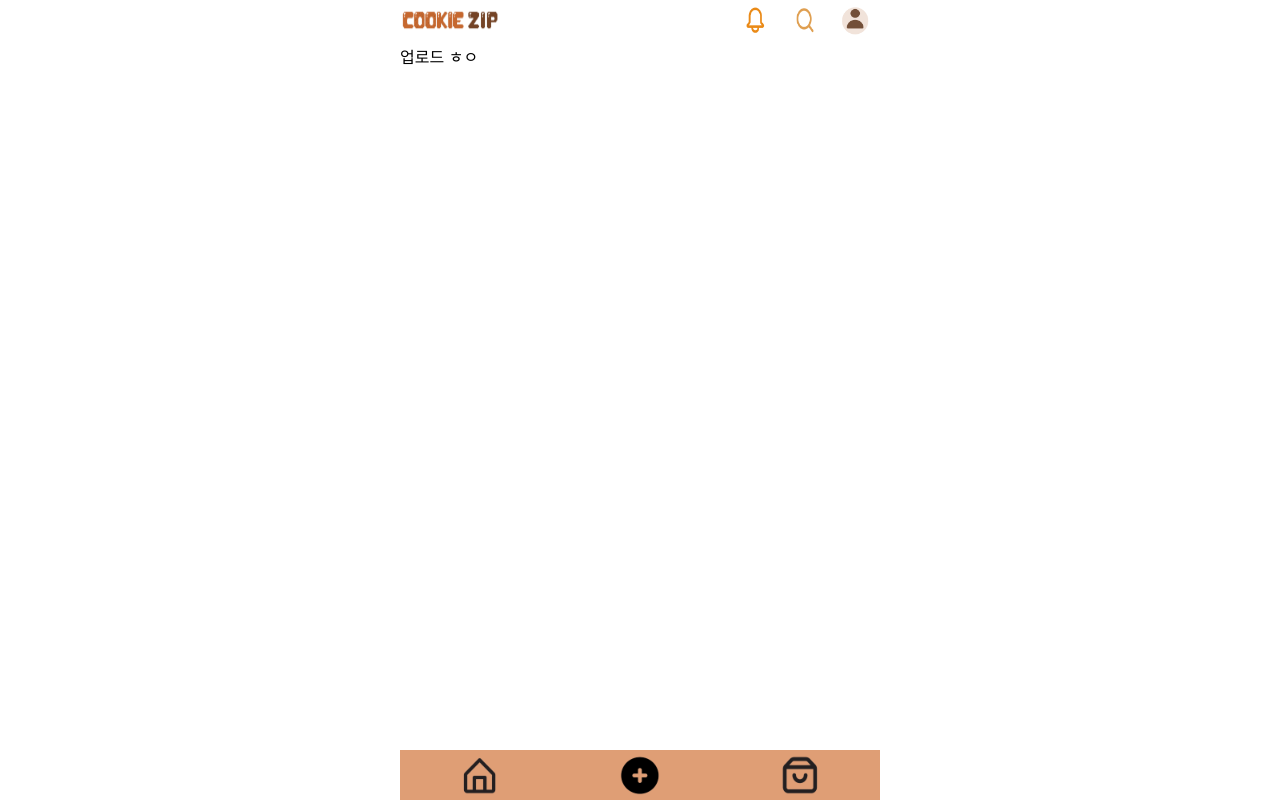
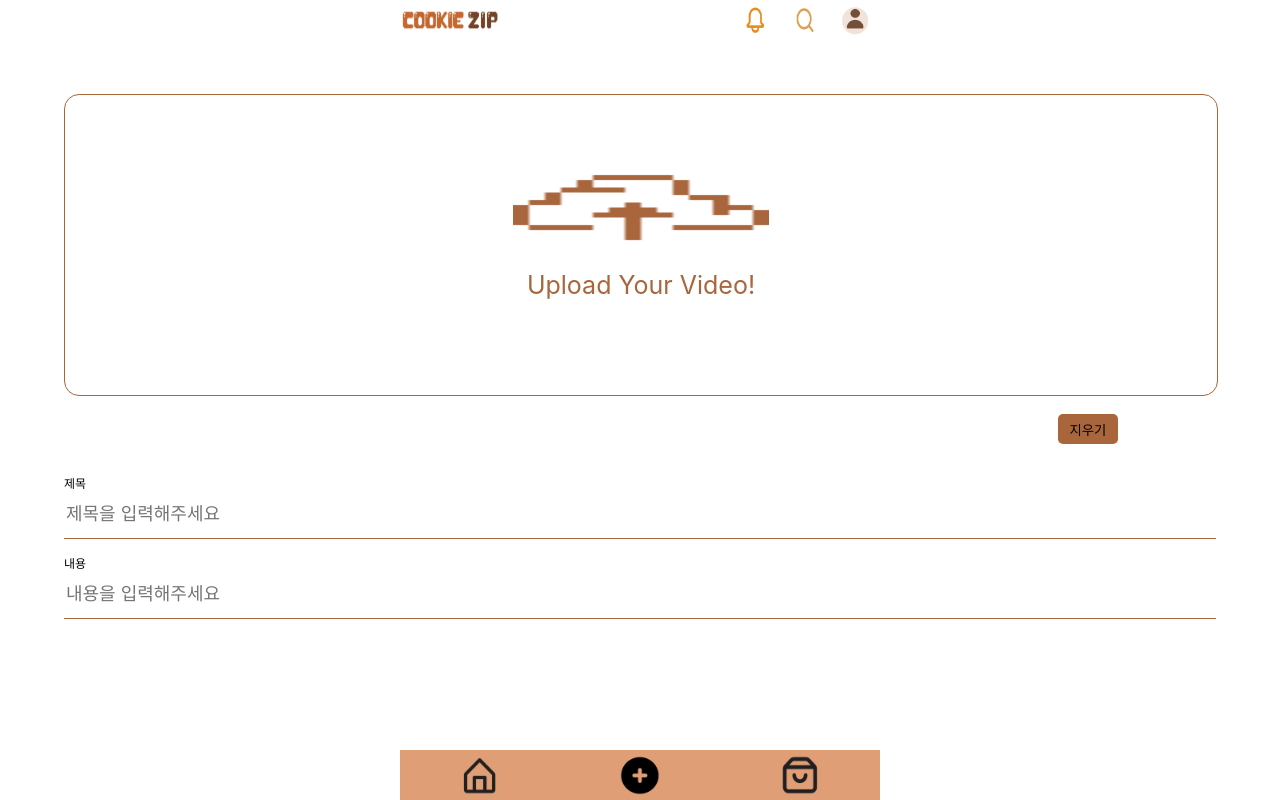
Before and after one commit to project-cookie-zip/cookie-zip, a Next.js app: page /videos/add in a window 1280 px wide. Built offline with nearby package versions, Linux system fonts and the light colour scheme.

Commit message:
styled addVideos UI && video preView set

```diff
--- a/pages/videos/add.tsx
+++ b/pages/videos/add.tsx
@@ -1,8 +1,149 @@
+import { useState } from "react";
 import styled from "styled-components";
-import { Layout } from "../../src/components/layout/Layout";
+import Image from "next/image";
+import Link from "next/link";
 
 export default function Add() {
-    return(
-        <div>업로드 ㅎㅇ</div>
-    )
-};
+  const [mediaView, setMediaView] = useState("");
+
+  const uploadFile = (file: any) => {
+    const videourl = URL.createObjectURL(file);
+    setMediaView(videourl);
+    // const fileReader = new FileReader();
+    // fileReader.readAsDataURL(file);
+    // fileReader.onload = () => {
+    //   const fileType = file.type.split("/")[0]
+  };
+
+  const deleteVideo = () => {
+    setMediaView("");
+  };
+
+  return (
+    <FormContainer>
+      <VideoWrap>
+        <VideoView
+          style={mediaView === "" ? { display: "none" } : { display: "block" }}
+          src={mediaView}
+          controls
+        ></VideoView>
+        <UploadLabel
+          htmlFor="uploadFile"
+          style={mediaView !== "" ? { display: "none" } : { display: "flex" }}
+        >
+          <Image
+            src={require("../../src/images/cookieUploader.png")}
+            alt="https://icons8.com/icon/WLubF9R6RUtV/upload-to-cloud Upload to Cloud icon by https://icons8.com Icons8"
+          />
+          <p>Upload Your Video!</p>
+        </UploadLabel>
+        <input
+          style={{ display: "none" }}
+          id="uploadFile"
+          type="file"
+          accept="video/mp4,video/mkv, video/x-m4v,video/*"
+          onChange={e => {
+            uploadFile(e.target.files[0]);
+          }}
+        />
+      </VideoWrap>
+      <CancelBtn type="button" onClick={deleteVideo}>
+        지우기
+      </CancelBtn>
+      <ContentsWrap>
+        <span>제목</span>
+        <input type="text" placeholder="제목을 입력해주세요" />
+        <span>내용</span>
+        <input type="text" placeholder="내용을 입력해주세요" />
+      </ContentsWrap>
+    </FormContainer>
+  );
+}
+
+const FormContainer = styled.form`
+  margin: 0 auto;
+  margin-top: 50px;
+  display: flex;
+  flex-direction: column;
+  align-items: center;
+
+  animation: addPostFadein 0.8s;
+  @keyframes addPostFadein {
+    from {
+      opacity: 0;
+    }
+    to {
+      opacity: 1;
+    }
+  }
+`;
+
+const VideoWrap = styled.div`
+  width: 90vw;
+  height: 300px;
+`;
+
+const UploadLabel = styled.label`
+  display: flex;
+  flex-direction: column;
+  justify-content: center;
+  align-items: center;
+  width: 90vw;
+  height: 300px;
+  border: 1px solid #a9653b;
+  border-radius: 15px;
+
+  & img {
+    width: 20vw;
+    height: 10vh;
+  }
+  & p {
+    font-size: 25px;
+    color: #a9653b;
+  }
+`;
+
+const VideoView = styled.video`
+  width: 90vw;
+  height: 300px;
+`;
+
+const CancelBtn = styled.button`
+  margin-top: 20px;
+  border: none;
+  border-radius: 5px;
+  width: 60px;
+  height: 30px;
+  background-color: #a9653b;
+  position: relative;
+  left: 35vw;
+  transition: 0.3s;
+
+  &:active {
+    background-color: #664029;
+  }
+`;
+
+const ContentsWrap = styled.div`
+  margin-top: 30px;
+  display: flex;
+  flex-direction: column;
+  width: 90vw;
+
+  & span {
+    font-size: 12px;
+  }
+  & input {
+    margin-bottom: 15px;
+    height: 45px;
+    font-size: 18px;
+    border: none;
+    border-bottom: 1px solid #a9653b;
+    transition: 0.2s;
+
+    &:focus {
+      outline: none;
+      border-bottom: 3px solid #a9653b;
+    }
+  }
+`;
```
Also changed, not shown: src/images/cookieUploader.png (added).
